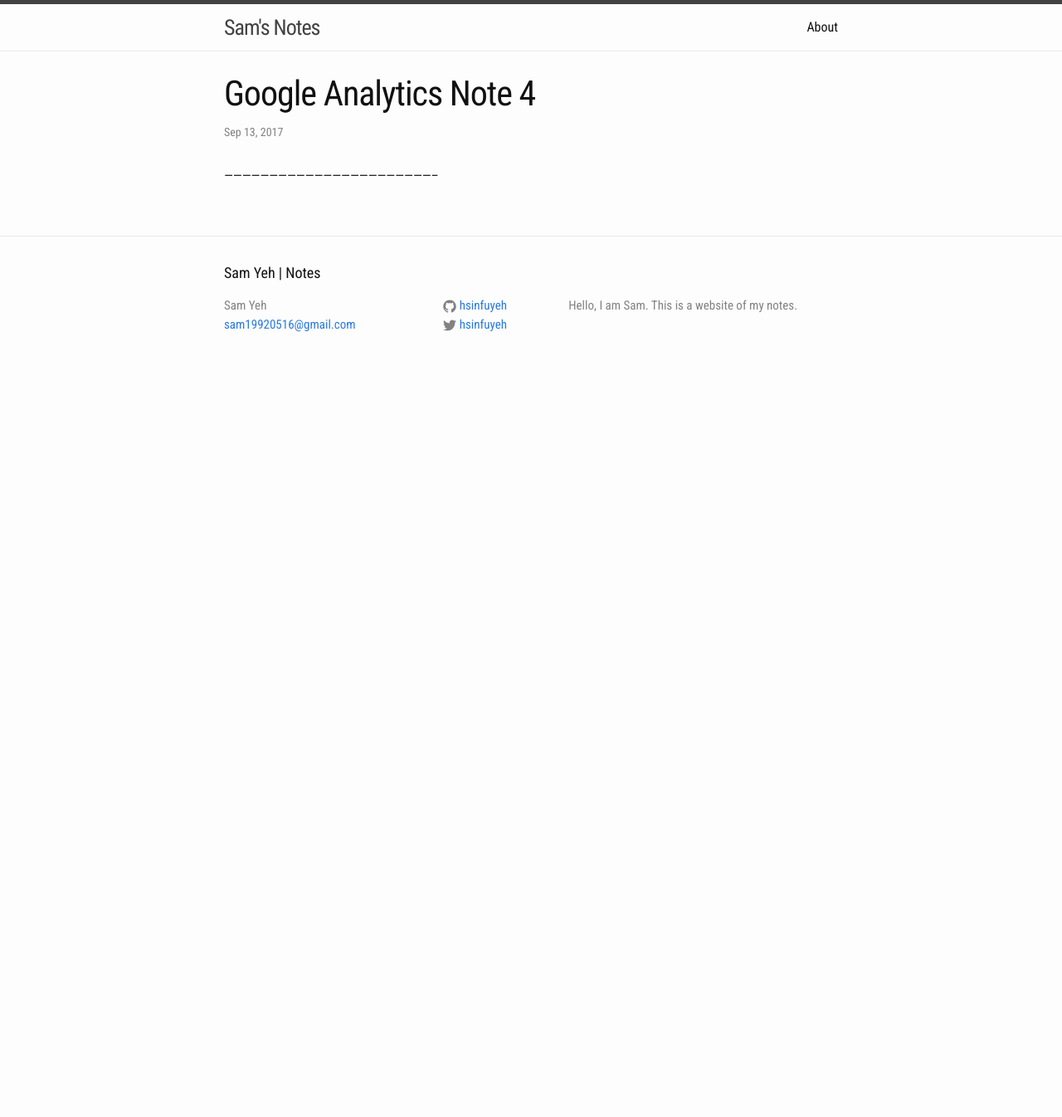
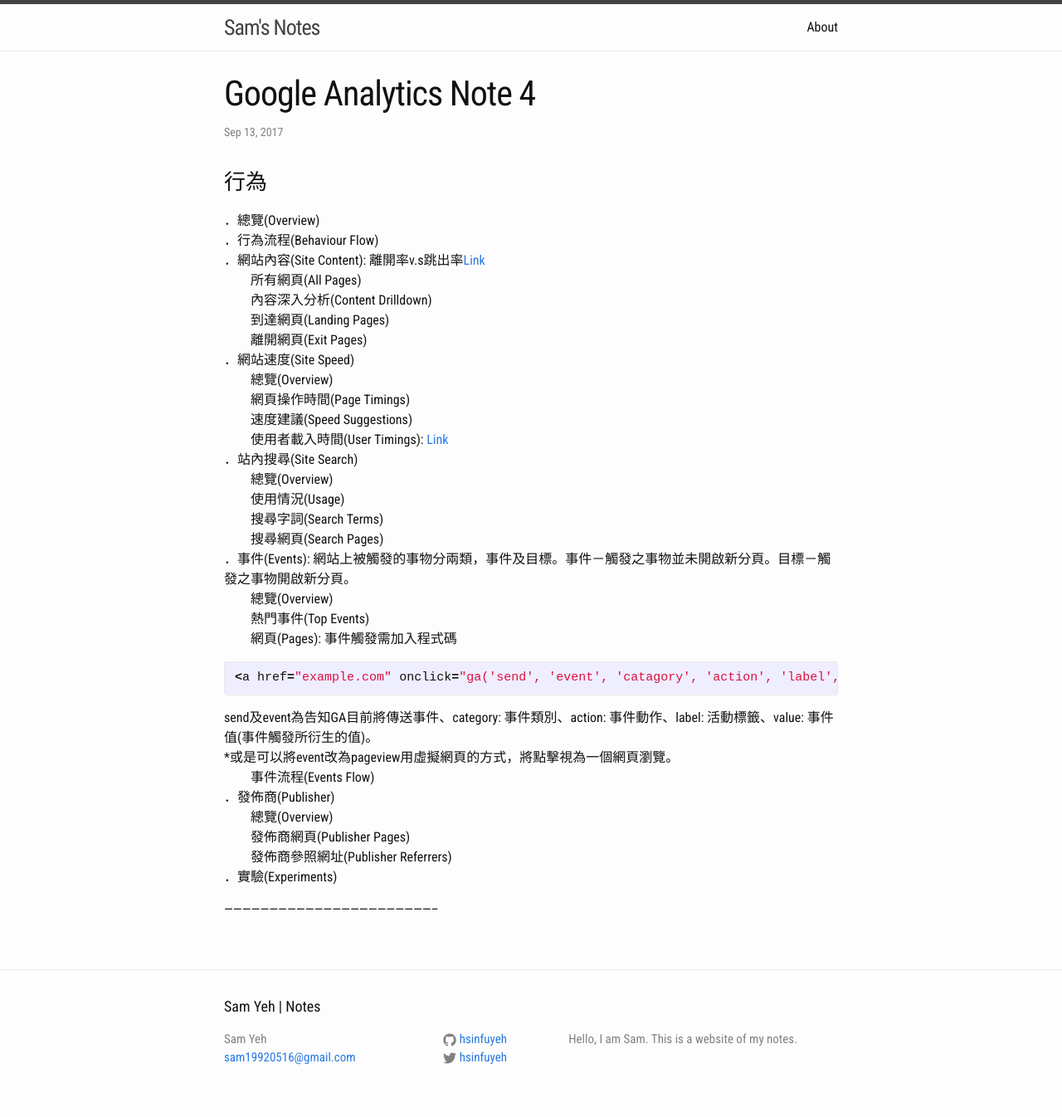
Before and after one commit to hsinfuyeh/hsinfuyeh.github.io, a Jekyll site: the page built from _posts/2017-09-13-google-analytics-04.markdown, in a window 1280 px wide. Shown: the whole page at 83% size. Built offline with Jekyll 4.4.1, drawn with Linux system fonts in a browser that asks for light colours; before the commit the page ends 900 px from its top, so only the background shows below that.

Commit message:
update notes

```diff
--- a/_posts/2017-09-13-google-analytics-04.markdown
+++ b/_posts/2017-09-13-google-analytics-04.markdown
@@ -4,8 +4,42 @@
 date:   2017-09-13 18:27:00 +0800
 categories: jekyll update
 ---
-<h3></h3>
+<h3>行為</h3>
 {% highlight ruby %}{% endhighlight %}
+．總覽(Overview)<br>
+．行為流程(Behaviour Flow)<br>
+．網站內容(Site Content): 離開率v.s跳出率[Link][Exit-Bouncing]<br>
+　　所有網頁(All Pages)<br>
+　　內容深入分析(Content Drilldown)<br>
+　　到達網頁(Landing Pages)<br>
+　　離開網頁(Exit Pages)<br>
+．網站速度(Site Speed)<br>
+　　總覽(Overview)<br>
+　　網頁操作時間(Page Timings)<br>
+　　速度建議(Speed Suggestions)<br>
+　　使用者載入時間(User Timings): [Link][User-Timing]<br>
+．站內搜尋(Site Search)<br>
+　　總覽(Overview)<br>
+　　使用情況(Usage)<br>
+　　搜尋字詞(Search Terms)<br>
+　　搜尋網頁(Search Pages)<br>
+．事件(Events): 網站上被觸發的事物分兩類，事件及目標。事件－觸發之事物並未開啟新分頁。目標－觸發之事物開啟新分頁。<br>
+　　總覽(Overview)<br>
+　　熱門事件(Top Events)<br>
+　　網頁(Pages): 事件觸發需加入程式碼<br>
+{% highlight ruby %}<a href="example.com" onclick="ga('send', 'event', 'catagory', 'action', 'label', 'value')">title</a>{% endhighlight %}
+send及event為告知GA目前將傳送事件、category: 事件類別、action: 事件動作、label: 活動標籤、value: 事件值(事件觸發所衍生的值)。<br>
+*或是可以將event改為pageview用虛擬網頁的方式，將點擊視為一個網頁瀏覽。<br>
+　　事件流程(Events Flow)<br>
+．發佈商(Publisher)<br>
+　　總覽(Overview)<br>
+　　發佈商網頁(Publisher Pages)<br>
+　　發佈商參照網址(Publisher Referrers)<br>
+．實驗(Experiments)<br>
+
 
 
 -----------------------------------------------------------------------<br>
+
+[Exit-Bouncing]:https://support.google.com/analytics/answer/2525491?hl=zh-Hant
+[User-Timing]:https://developers.google.com/analytics/devguides/collection/analyticsjs/user-timings?hl=zh-tw
```
Also changed, not shown: _posts/2017-09-12-google-analytics-03.markdown (+16 -16 lines).
